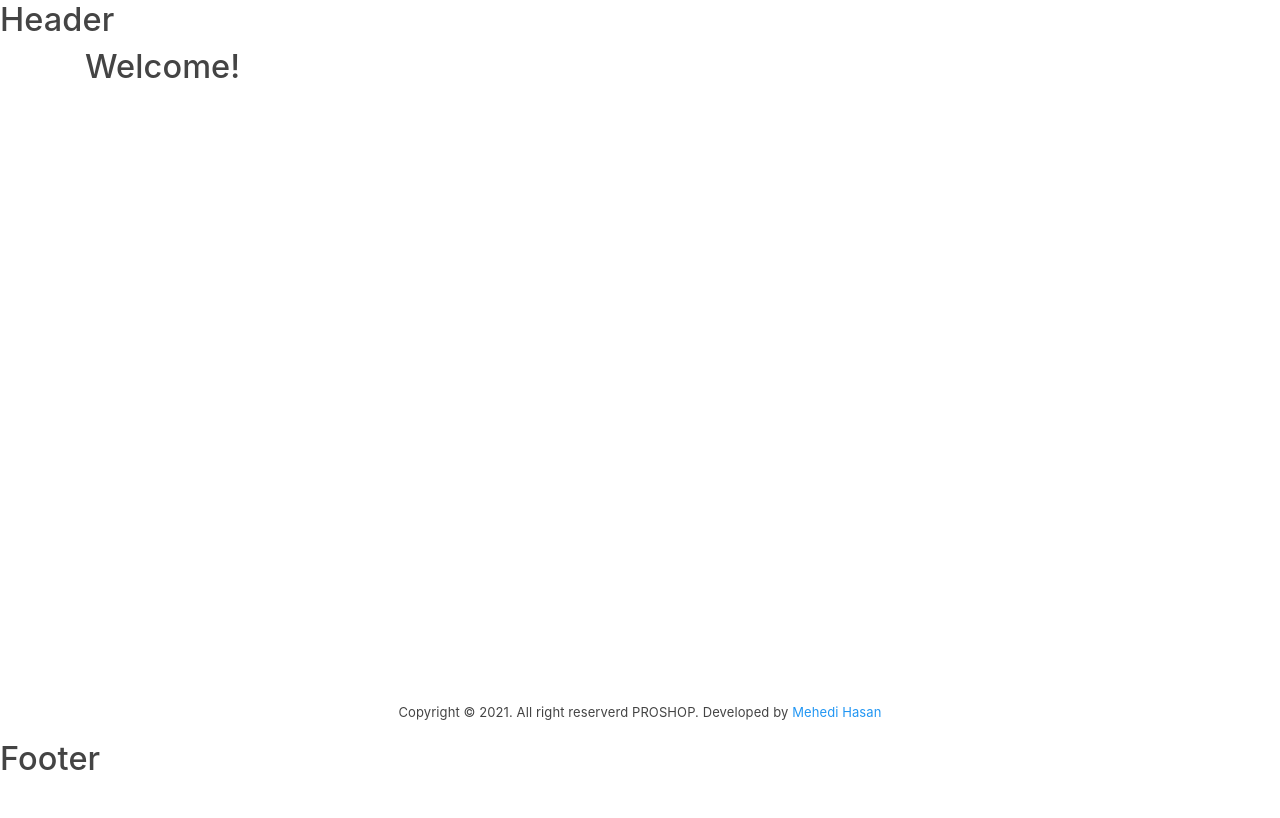
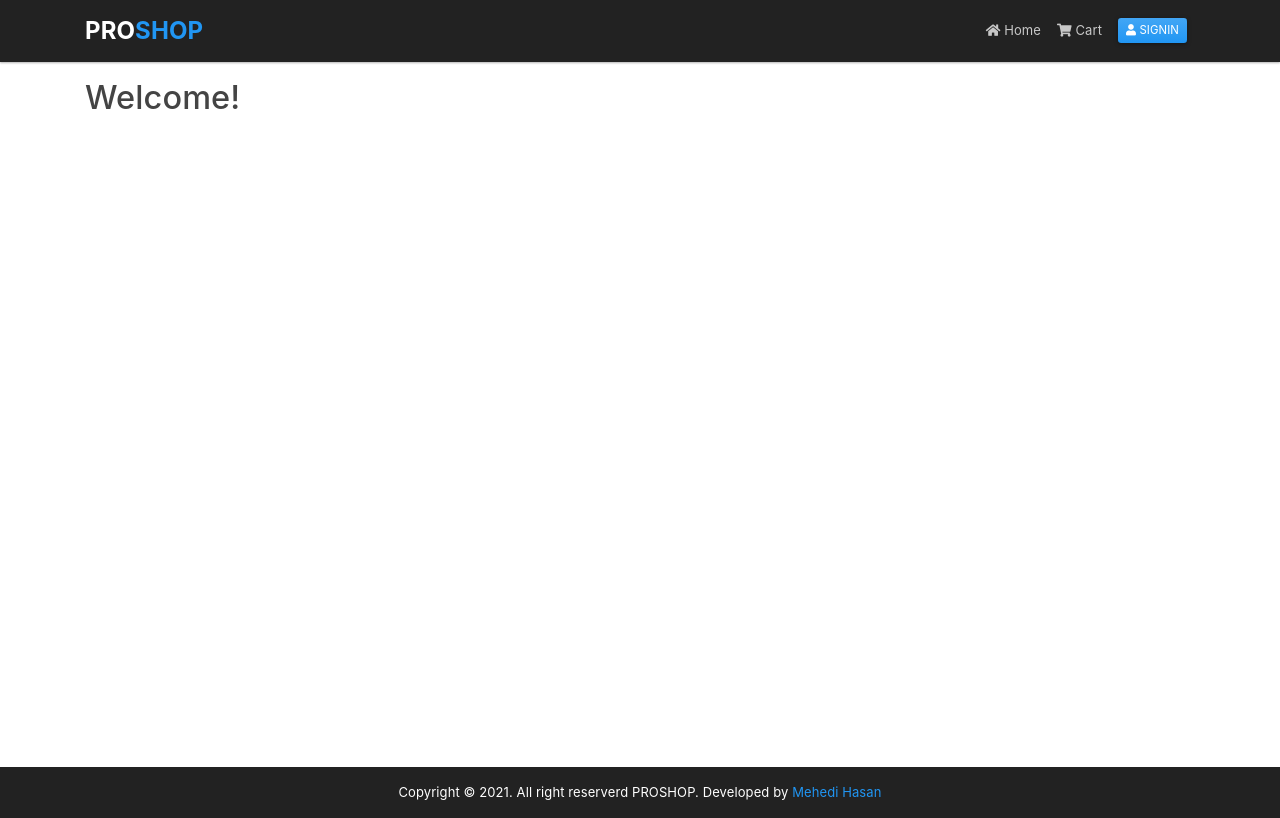
Before and after one commit to ProMehedi/proshop-v2, a React (Create React App) app in the folder client/: page / in a window 1280 px wide. Built offline with nearby package versions, Linux system fonts and the light colour scheme.

Commit message:
Header & Footer

```diff
--- a/client/public/index.html
+++ b/client/public/index.html
@@ -11,6 +11,10 @@
     />
     <link rel="apple-touch-icon" href="%PUBLIC_URL%/logo192.png" />
     <link rel="manifest" href="%PUBLIC_URL%/manifest.json" />
+    <link
+      rel="stylesheet"
+      href="https://cdnjs.cloudflare.com/ajax/libs/font-awesome/5.15.3/css/all.min.css"
+    />
 
     <title>PROSHOP - Ecommerce Website with React & NodeJS</title>
   </head>
--- a/client/src/App.js
+++ b/client/src/App.js
@@ -7,7 +7,7 @@ const App = () => {
   return (
     <>
       <Header />
-      <main>
+      <main className='py-3'>
         <Container>
           <h1>Welcome!</h1>
         </Container>
--- a/client/src/components/Footer.js
+++ b/client/src/components/Footer.js
@@ -3,7 +3,7 @@ import { Col, Container, Row } from 'react-bootstrap'
 
 const Footer = () => {
   return (
-    <footer className='footer-wrap'>
+    <footer className='footer-wrap bg-dark text-light'>
       <Container>
         <Row>
           <Col className='text-center py-3'>
@@ -14,7 +14,6 @@ const Footer = () => {
           </Col>
         </Row>
       </Container>
-      <h1>Footer</h1>
     </footer>
   )
 }
--- a/client/src/components/Header.js
+++ b/client/src/components/Header.js
@@ -1,10 +1,39 @@
 import React from 'react'
+import { Button, Container, Nav, Navbar, NavDropdown } from 'react-bootstrap'
 
 const Header = () => {
   return (
-    <div>
-      <h1>Header</h1>
-    </div>
+    <header className='header-wrap'>
+      <Navbar
+        bg='dark'
+        variant='dark'
+        expand='lg'
+        collapseOnSelect
+        className='py-1'
+      >
+        <Container>
+          <Navbar.Brand href='/' className='font-weight-bold'>
+            PRO<span className='text-primary'>SHOP</span>
+          </Navbar.Brand>
+          <Navbar.Toggle aria-controls='basic-navbar-nav' />
+          <Navbar.Collapse id='basic-navbar-nav'>
+            <Nav className='ml-auto align-items-center'>
+              <Nav.Link href='/'>
+                <i className='fas fa-home'></i> Home
+              </Nav.Link>
+              <Nav.Link href='/cart'>
+                <i className='fas fa-shopping-cart'></i> Cart
+              </Nav.Link>
+              <Nav.Link href='/login'>
+                <Button size='sm'>
+                  <i className='fas fa-user'></i> Signin
+                </Button>
+              </Nav.Link>
+            </Nav>
+          </Navbar.Collapse>
+        </Container>
+      </Navbar>
+    </header>
   )
 }
 
--- a/client/src/index.css
+++ b/client/src/index.css
@@ -8,5 +8,5 @@ body {
 }
 
 main {
-  min-height: 80vh;
+  min-height: 88.1vh;
 }
```
